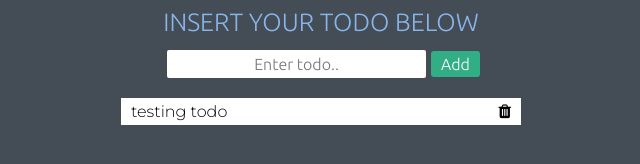
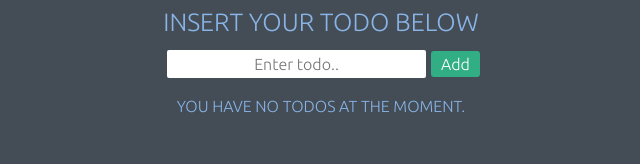
Before and after one commit to nickkhall/full-todo-app, a React app: page / in a window 1280 px wide. Shown: the whole page, without its empty margins (319-959 px from the left). Built offline with nearby package versions, Linux system fonts and the light colour scheme.

Commit message:
Stable commit   - Styling     - Added styles to TodoList <ul> for when no todos   - Functionality     - Added 'no todos atm' on TodoList when no todos in state

```diff
--- a/client/actions/index.js
+++ b/client/actions/index.js
@@ -2,5 +2,6 @@ import * as actionTypes from '../actionTypes'
 
 export const addTodo = (todo) => ({
   type: actionTypes.ADD_TODO,
-  payload: todo
+  payload: todo,
+  completed: false
 })
--- a/client/components/todoList.js
+++ b/client/components/todoList.js
@@ -12,7 +12,9 @@ export default class TodoCompList extends Component {
 
   renderTodos() {
     return (
-      this.props.todos.map((v,i) => {
+      this.props.todos.length < 1
+        ? <h1>You have no todos at the moment.</h1>
+        : this.props.todos.map((v,i) => {
             return (
               <li className="todo-li" key={i}>
                 { v }
@@ -27,7 +29,7 @@ export default class TodoCompList extends Component {
 
   render() {
     return (
-      <ul className="todo-list">
+      <ul className={`todo-list ${this.props.todos.length < 1 ? 'no-todos' : ''}`}>
         { this.renderTodos() }
       </ul>
     )
--- a/client/reducers/todoReducer.js
+++ b/client/reducers/todoReducer.js
@@ -1,9 +1,7 @@
 import * as types from '../actionTypes';
 
 const initialState = {
-  todos: [
-    'testing todo'
-  ]
+  todos: []
 }
 
 const reducer = (state = initialState, action) => {
--- a/client/sass/components/todoList.scss
+++ b/client/sass/components/todoList.scss
@@ -4,6 +4,8 @@
   border:none;
   margin:15px auto;
   max-width:400px;
+  text-align:center;
+    &.no-todos { background:transparent; }
     > li {
       align-items:center;
       background:#fff;
```
Lines whose indentation alone changed are shown as unchanged.
